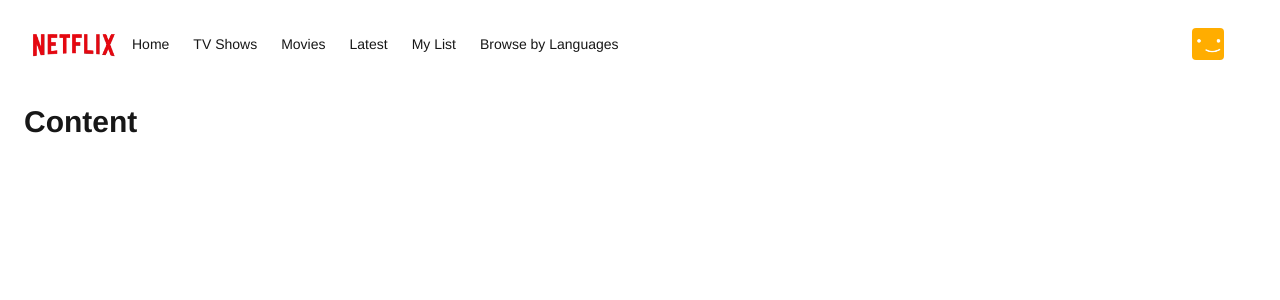
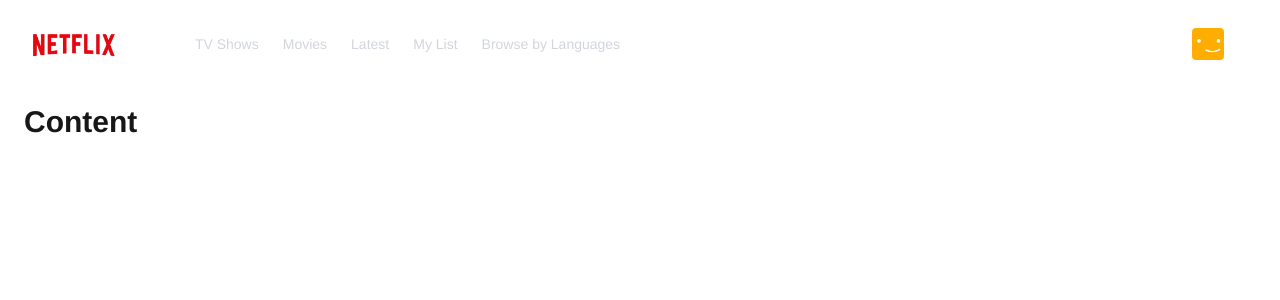
Before and after one commit to CDahiya333/netflix, a Next.js app: page /root in a window 1280 px wide. Shown: the top 300 px of the page. Built offline with nearby package versions, Linux system fonts and the light colour scheme; a web font is replaced by a local one.

Commit message:
Page Routing form Navbar

```diff
--- a/src/app/components/Navbar.tsx
+++ b/src/app/components/Navbar.tsx
@@ -2,13 +2,17 @@
 
 import Image from "next/image";
 import { useState, useEffect } from "react";
+import { useRouter, usePathname } from "next/navigation";
 import SearchIcon from "./icons/SearchIcon";
 import BellIcon from "./icons/BellIcon";
 import Dropdown from "./icons/Dropdown";
 
 const Navbar = () => {
+  const router = useRouter();
+  const pathname = usePathname();
   const [scrolled, setScrolled] = useState(false);
   const [profileMenuOpen, setProfileMenuOpen] = useState(false);
+  const [activeTab, setActiveTab] = useState("/root");
 
   useEffect(() => {
     const onScroll = () => {
@@ -17,6 +21,10 @@ const Navbar = () => {
     window.addEventListener("scroll", onScroll);
     return () => window.removeEventListener("scroll", onScroll);
   }, []);
+
+  useEffect(() => {
+    setActiveTab(pathname);
+  }, [pathname]);
   return (
     <header
       className={`fixed top-0 w-full z-50 transition-colors duration-500 ${
@@ -31,22 +39,82 @@ const Navbar = () => {
 
         {/* Links */}
         <ul className="hidden md:flex space-x-6 text-sm font-medium text-white-500">
-          <li className="hover:text-gray-400 cursor-pointer transition">
+          <li
+            className={`cursor-pointer transition-all duration-200 ${
+              activeTab === "/root"
+                ? "text-white font-bold"
+                : "text-gray-300 hover:text-white"
+            }`}
+            onClick={() => {
+              setActiveTab("/root");
+              router.push("/root");
+            }}
+          >
             Home
           </li>
-          <li className="hover:text-gray-400 cursor-pointer transition">
+          <li
+            className={`cursor-pointer transition-all duration-200 ${
+              activeTab === "/tv-shows"
+                ? "text-white font-bold"
+                : "text-gray-300 hover:text-white"
+            }`}
+            onClick={() => {
+              setActiveTab("/tv-shows");
+              router.push("/tv-shows");
+            }}
+          >
             TV Shows
           </li>
-          <li className="hover:text-gray-400 cursor-pointer transition">
+          <li
+            className={`cursor-pointer transition-all duration-200 ${
+              activeTab === "/movies"
+                ? "text-white font-bold"
+                : "text-gray-300 hover:text-white"
+            }`}
+            onClick={() => {
+              setActiveTab("/movies");
+              router.push("/movies");
+            }}
+          >
             Movies
           </li>
-          <li className="hover:text-gray-400 cursor-pointer transition">
+          <li
+            className={`cursor-pointer transition-all duration-200 ${
+              activeTab === "/latest"
+                ? "text-white font-bold"
+                : "text-gray-300 hover:text-white"
+            }`}
+            onClick={() => {
+              setActiveTab("/latest");
+              router.push("/latest");
+            }}
+          >
             Latest
           </li>
-          <li className="hover:text-gray-400 cursor-pointer transition">
+          <li
+            className={`cursor-pointer transition-all duration-200 ${
+              activeTab === "/my-list"
+                ? "text-white font-bold"
+                : "text-gray-300 hover:text-white"
+            }`}
+            onClick={() => {
+              setActiveTab("/my-list");
+              router.push("/my-list");
+            }}
+          >
             My List
           </li>
-          <li className="hover:text-gray-400 cursor-pointer transition">
+          <li
+            className={`cursor-pointer transition-all duration-200 ${
+              activeTab === "/browse-by-language"
+                ? "text-white font-bold"
+                : "text-gray-300 hover:text-white"
+            }`}
+            onClick={() => {
+              setActiveTab("/browse-by-language");
+              router.push("/browse-by-language");
+            }}
+          >
             Browse by Languages
           </li>
         </ul>
```
